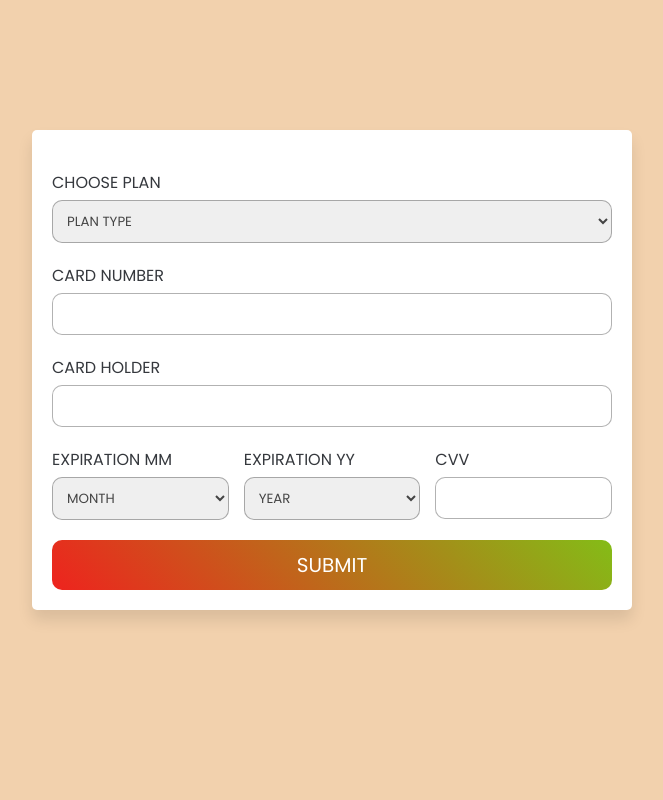
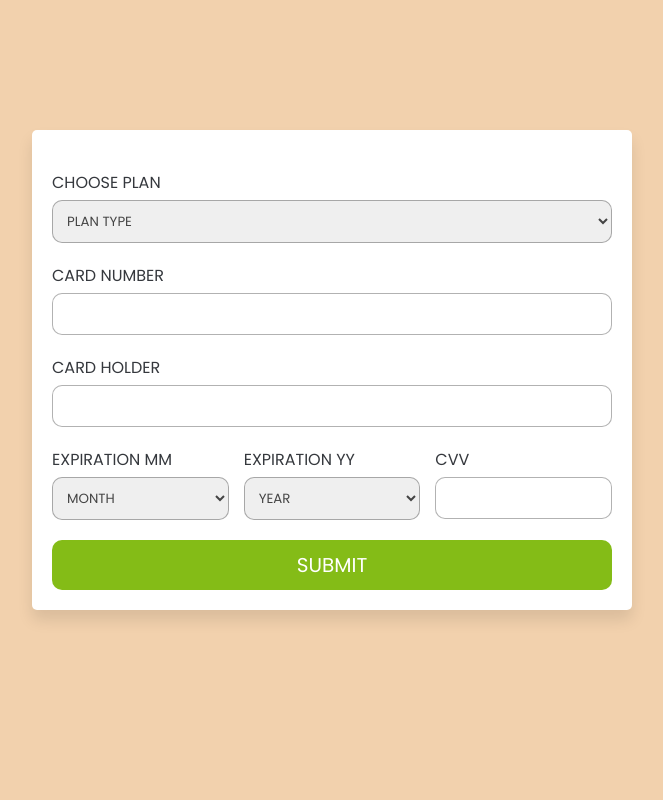
Before and after one commit to alexp230/SRVR-CS499-FinalProject, a Flask app: template templates/paymentform.html in a window 1280 px wide. Shown: the whole page, without its empty margins (308-971 px from the left). Run offline with Flask 3, Linux system fonts and the light colour scheme; the template is opened without the code that fills it, so the values that code supplies are empty.

Commit message:
chaged submit buttons color from gradient to green

```diff
--- a/static/styles.css
+++ b/static/styles.css
@@ -370,7 +370,7 @@ footer {
 
 .paycontainer form .submit-btn{
     width: 100%;
-    background:linear-gradient(45deg,var(--red),var(--green));
+    background:var(--green);
     margin-top: 20px;
     padding: 10px;
     font-size: 20px;
```
